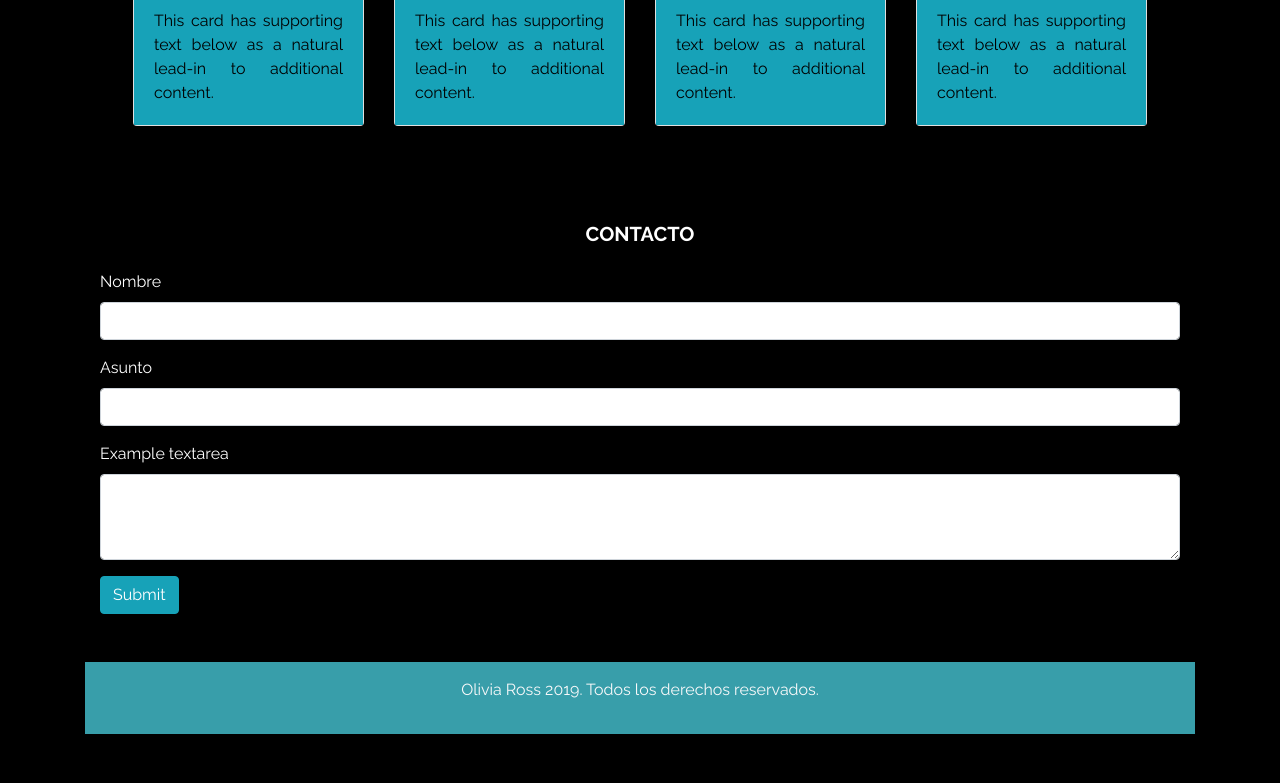
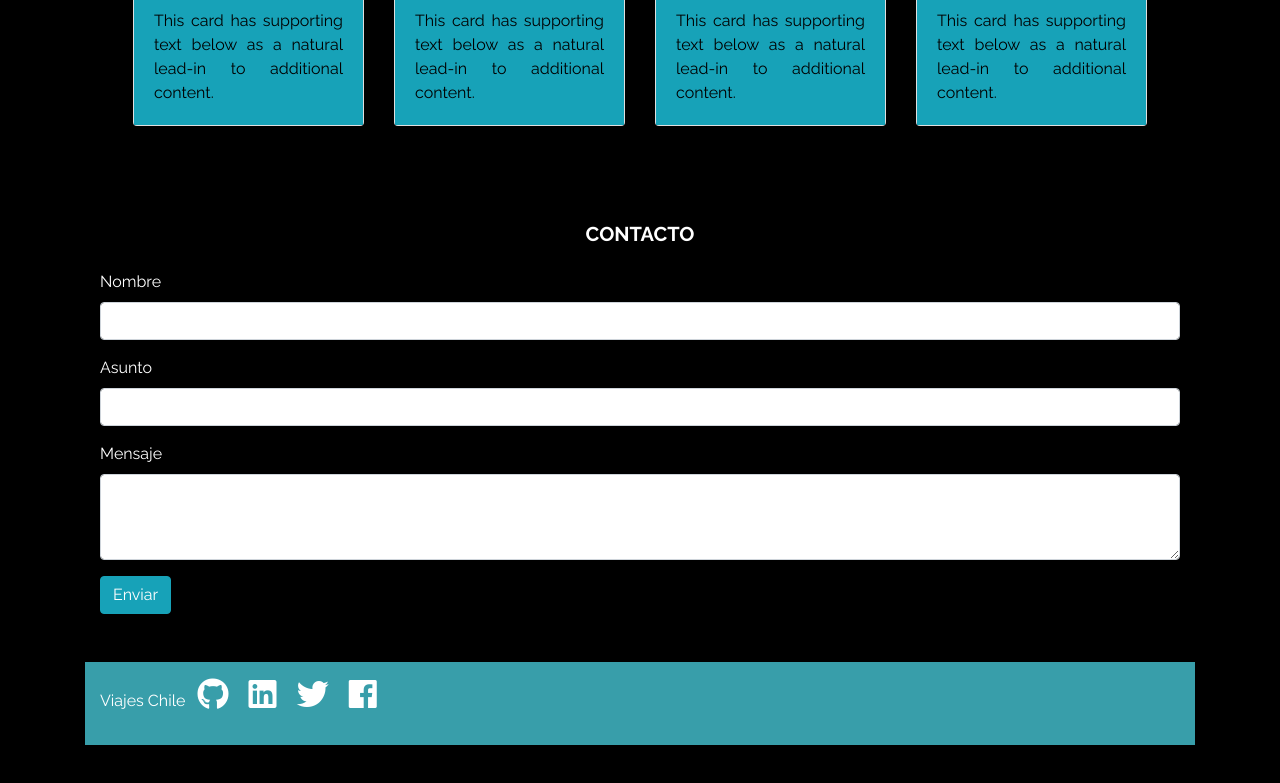
Before and after one commit to hilianabst/prueba-viajes-chile, a plain HTML site: page index.html in a window 1280 px wide. Shown: the part 1367-2150 px from the top of the page. Drawn offline with nearby package versions, Linux system fonts and the light colour scheme.

Commit message:
footer terminado

```diff
--- a/assets/css/style.css
+++ b/assets/css/style.css
@@ -1,3 +1,9 @@
+*{
+
+
+}
+
+
 body{
   color: white;
   background-color: black;
@@ -43,5 +49,10 @@ header{
 
 footer{
   background-color: #389eaa;
-  width:  100%;
+
 }
+
+.iconos{
+  vertical-align: middle;
+  display: inline-block;
+}
--- a/index.html
+++ b/index.html
@@ -57,6 +57,7 @@
       <img   src="/assets/img/carousel1.jpg" class="imagenprincipal" alt="imagen principal">
 
     </header>
+
 
       <div class="container my-5 py-3">
         <div class="row">
@@ -125,6 +126,9 @@
 
         </div>
       </div>
+
+
+
 
 
       <!--Aqui comienza seccion quienes somos-->
@@ -218,19 +222,30 @@
         </div>
 
         <div class="mb-3">
-          <label for="exampleFormControlTextarea1" class="form-label">Example textarea</label>
+          <label for="exampleFormControlTextarea1" class="form-label">Mensaje</label>
           <textarea class="form-control" id="exampleFormControlTextarea1" rows="3"></textarea>
         </div>
 
-        <button type="submit" class="btn btn-info">Submit</button>
+        <button type="submit" class="btn btn-info">Enviar</button>
       </form>
 
     </section>
 
 
-    <footer class="text-center text-light p-3">
-      <p >Olivia Ross 2019. Todos los derechos reservados.</p>
+
+
+    <footer class="icons-section text-white  container-fluid py-3 d-none d-lg-block" id="azul" >
+      <p class= "pr-5">Viajes Chile
+
+
+      <i class="fab fa-brands fa-github  fa-2x mx-2"></i>
+      <i class="fab fa-brands fa-linkedin  fa-2x mx-2"></i>
+      <i class="fab fa-brands fa-twitter fa-2x mx-2"></i>
+      <i class="fab fa-brands fa-facebook fa-2x mx-2"></i>
+
+      </p>
     </footer>
+
 
 
                       <!--JQuery 3.4.1 sin slim-->
```
